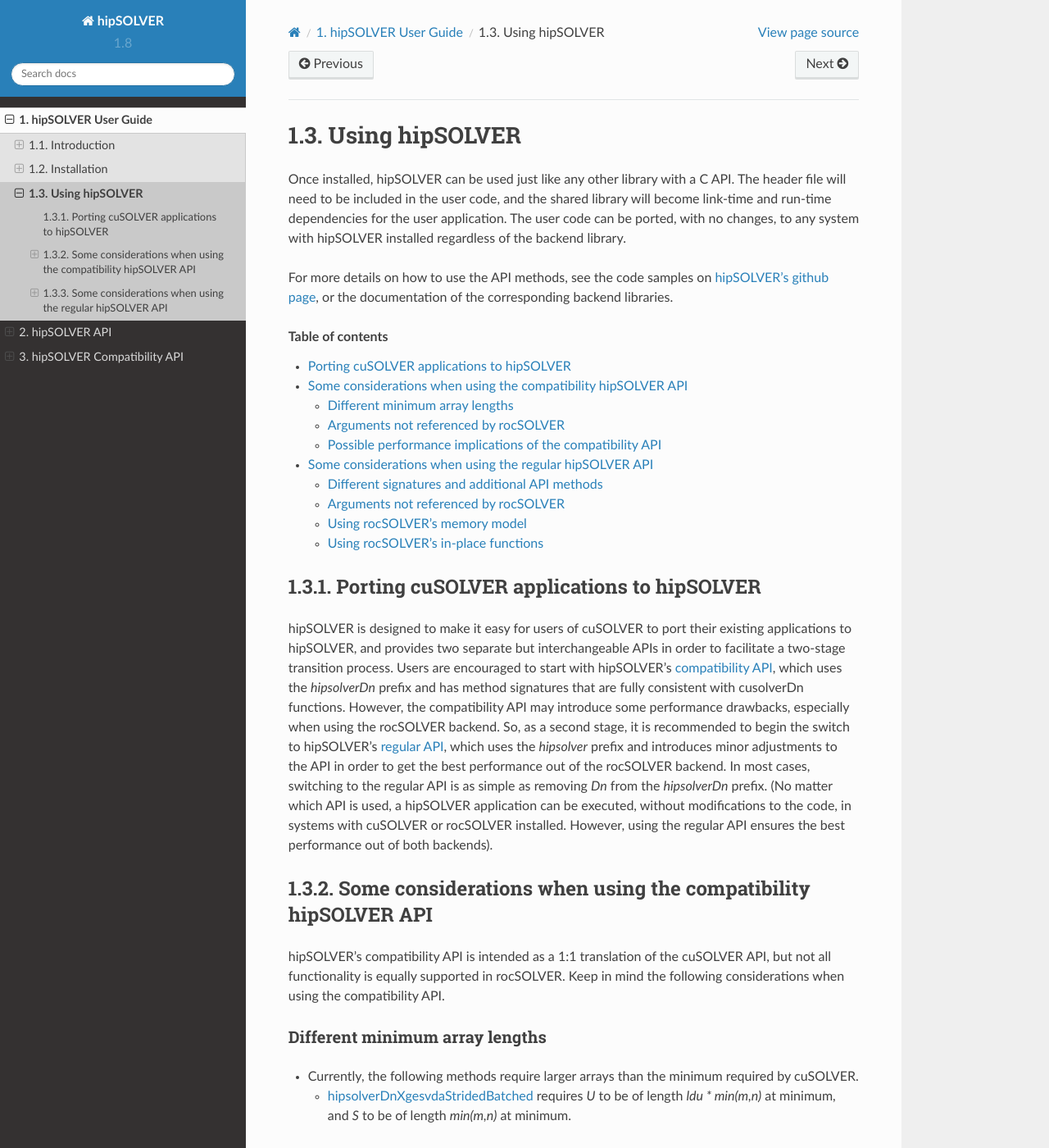
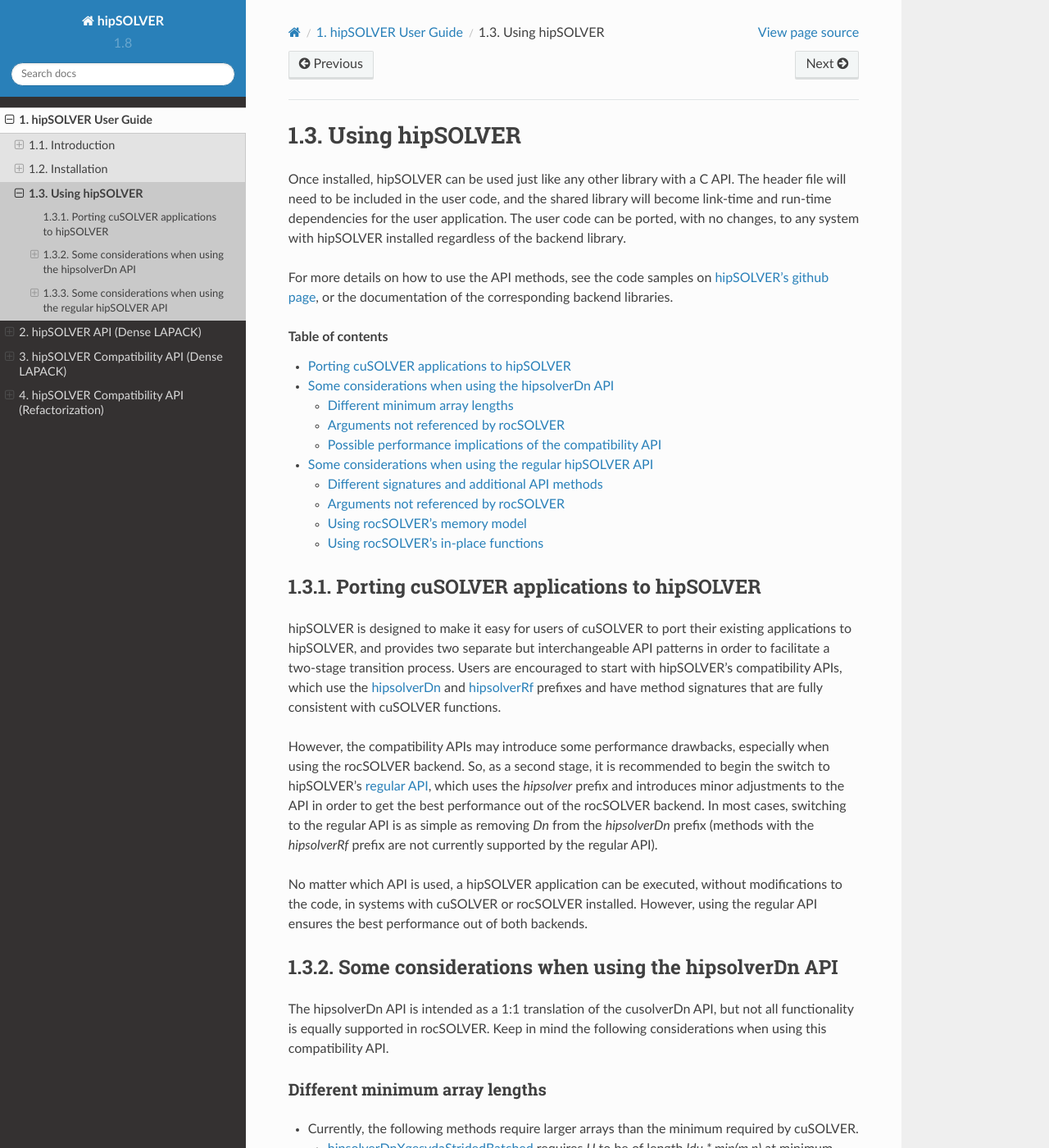
Before and after one commit to ROCm/hipSOLVER, a Sphinx documentation site: the page built from docs/source/userguide_usage.rst, in a window 1280 px wide and 1400 px high. Shown: the whole window at 82% size. Built offline with Sphinx 7.4.7 and the Read the Docs theme 2.0.0, drawn with Linux system fonts in a browser that asks for light colours.

Commit message:
Added documentation for hipsolverRf

```diff
--- a/docs/source/api_index.rst
+++ b/docs/source/api_index.rst
@@ -1,8 +1,8 @@
 .. _library_api:
 
-########################################
-hipSOLVER API
-########################################
+##############################################
+hipSOLVER API (Dense LAPACK)
+##############################################
 
 Currently, this API document only provides the method signatures for the wrapper functions that are currently implemented in hipSOLVER.
 For a complete description of the functions' behavior and arguments, see the corresponding backends' documentation
--- a/docs/source/compat_index.rst
+++ b/docs/source/compat_index.rst
@@ -1,14 +1,14 @@
 .. _library_compat:
 
-########################################
-hipSOLVER Compatibility API
-########################################
+##############################################
+hipSOLVER Compatibility API (Dense LAPACK)
+##############################################
 
 Currently, this API document only provides the method signatures for the wrapper functions that are currently implemented in hipSOLVER.
 For a complete description of the functions' behavior and arguments, see the corresponding backends' documentation
 at `cuSOLVER API <https://docs.nvidia.com/cuda/cusolver/index.html#cuds-api>`_ and/or `rocSOLVER API <https://rocsolver.readthedocs.io/en/latest/api_index.html>`_.
 
-For ease of porting from existing cuSOLVER applications to hipSOLVER, functions in hipSOLVER's compatibility API are designed to have
+For ease of porting from existing cuSOLVER applications to hipSOLVER, functions in the hipsolverDn compatibility API are designed to have
 method signatures that are consistent with the cusolverDn interface. However, :ref:`performance issues <porting_issues>` may arise when
 using the rocSOLVER backend due to differing workspace requirements. Therefore, users interested in achieving the best performance with
 the rocSOLVER backend should consult the :ref:`regular API documentation <library_api>`, and transition from the compatibility API to
--- a/docs/source/userguide_usage.rst
+++ b/docs/source/userguide_usage.rst
@@ -26,23 +26,27 @@
 ============================================
 
 hipSOLVER is designed to make it easy for users of cuSOLVER to port their existing applications to hipSOLVER, and provides two
-separate but interchangeable APIs in order to facilitate a two-stage transition process. Users are encouraged to start with hipSOLVER's
-:ref:`compatibility API <library_compat>`, which uses the `hipsolverDn` prefix and has method signatures that are fully consistent with
-cusolverDn functions. However, the compatibility API may introduce some performance drawbacks, especially when using
-the rocSOLVER backend. So, as a second stage, it is recommended to begin the switch to hipSOLVER's :ref:`regular API <library_api>`,
-which uses the `hipsolver` prefix and introduces minor adjustments to the API in order to get the best performance out of the rocSOLVER
-backend. In most cases, switching to the regular API is as simple as removing `Dn` from the `hipsolverDn` prefix.
-(No matter which API is used, a hipSOLVER application can be executed, without modifications to the code, in systems with cuSOLVER or
-rocSOLVER installed. However, using the regular API ensures the best performance out of both backends).
+separate but interchangeable API patterns in order to facilitate a two-stage transition process. Users are encouraged to start with
+hipSOLVER's compatibility APIs, which use the :ref:`hipsolverDn <library_compat>` and :ref:`hipsolverRf <library_refactor>` prefixes
+and have method signatures that are fully consistent with cuSOLVER functions.
+
+However, the compatibility APIs may introduce some performance drawbacks, especially when using the rocSOLVER backend. So, as a second
+stage, it is recommended to begin the switch to hipSOLVER's :ref:`regular API <library_api>`, which uses the `hipsolver` prefix and
+introduces minor adjustments to the API in order to get the best performance out of the rocSOLVER backend. In most cases, switching to
+the regular API is as simple as removing `Dn` from the `hipsolverDn` prefix (methods with the `hipsolverRf` prefix are not currently
+supported by the regular API).
+
+No matter which API is used, a hipSOLVER application can be executed, without modifications to the code, in systems with cuSOLVER or
+rocSOLVER installed. However, using the regular API ensures the best performance out of both backends.
 
 
 .. _compat_api_differences:
 
-Some considerations when using the compatibility hipSOLVER API
+Some considerations when using the hipsolverDn API
 ===============================================================
 
-hipSOLVER's compatibility API is intended as a 1:1 translation of the cuSOLVER API, but not all functionality is equally supported in
-rocSOLVER. Keep in mind the following considerations when using the compatibility API.
+The hipsolverDn API is intended as a 1:1 translation of the cusolverDn API, but not all functionality is equally supported in
+rocSOLVER. Keep in mind the following considerations when using this compatibility API.
 
 
 Different minimum array lengths
```
Also changed, not shown: CHANGELOG.md (+2 -0 lines), docs/source/index.rst (+4 -3 lines), docs/source/refactor_helperfunc.rst (added, +144 -0 lines), docs/source/refactor_index.rst (added, +21 -0 lines), docs/source/refactor_refactorfunc.rst (added, +50 -0 lines), docs/source/refactor_types.rst (added, +46 -0 lines), docs/source/userguide_intro.rst (+10 -3 lines).
